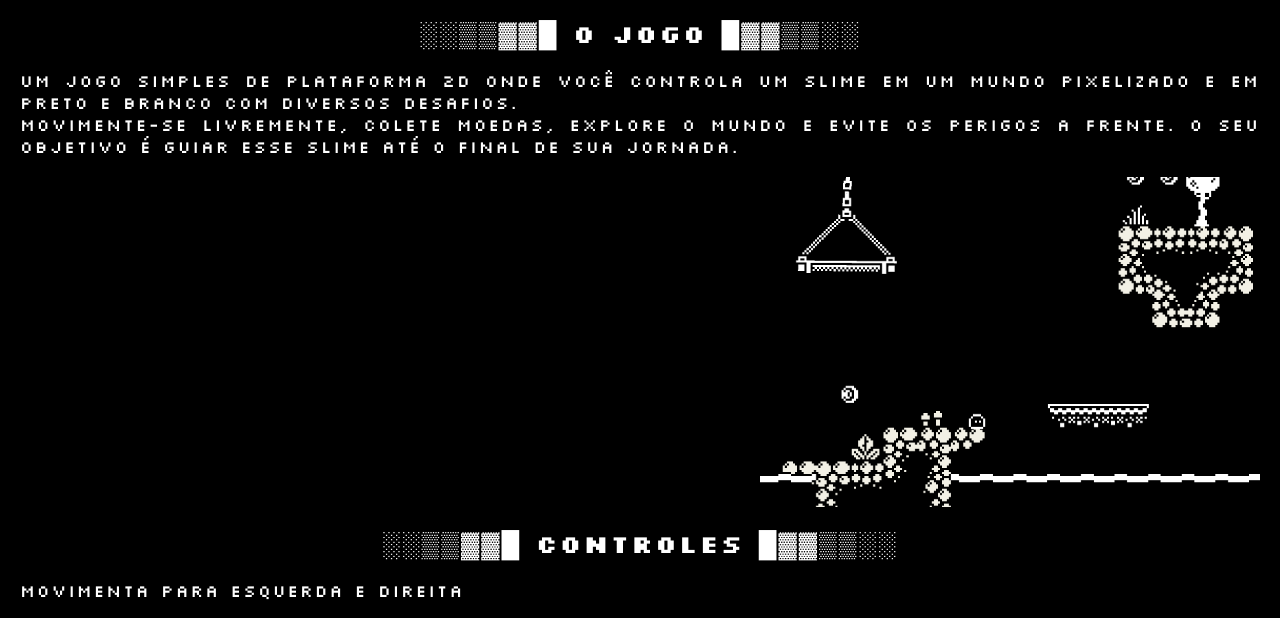
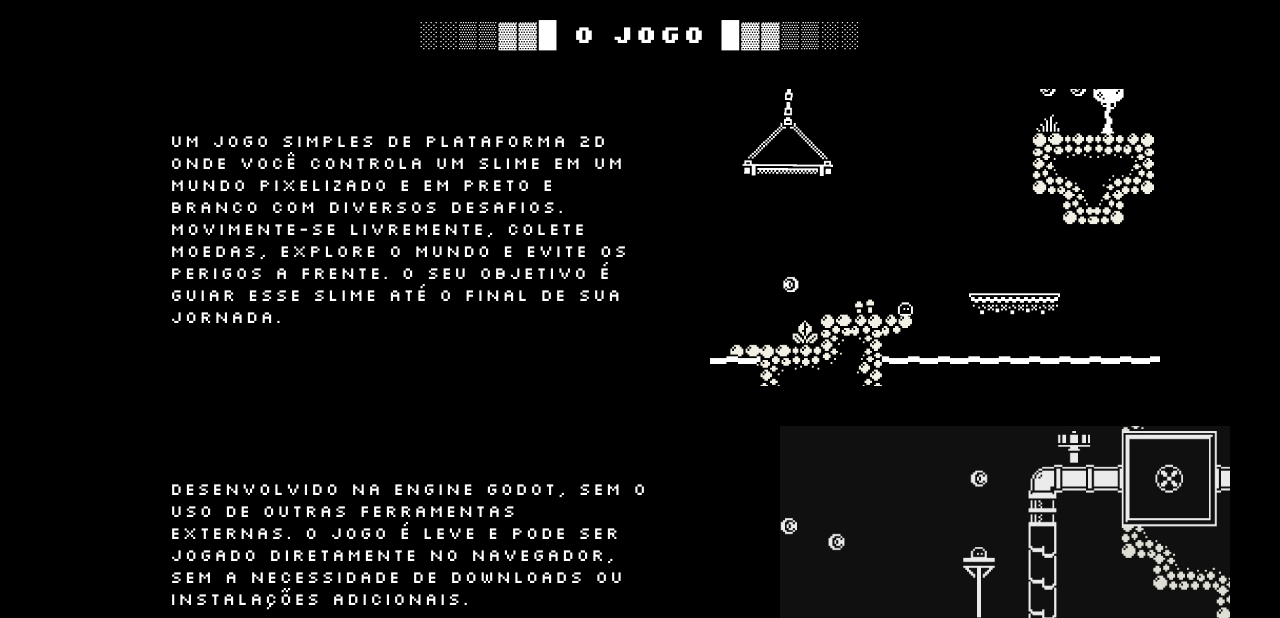
Before and after one commit to GRUNGERCHIHI/BLACK-ZONE, a plain HTML site: page blackzone-chihi.html in a window 1280 px wide. Shown: the part 332-950 px from the top of the page. Drawn offline with Linux system fonts and the light colour scheme.

Commit message:
getting closer

```diff
--- a/blackzone-chihi.html
+++ b/blackzone-chihi.html
@@ -20,19 +20,19 @@
 
         body {
             font-family: "Silkscreen", sans-serif;
-            height: 100vh;
+            min-height: 100vh;
             background: #000000;
             color: #ffffff;
             padding: 20px;
-            overflow: hidden;
+            overflow: auto;
         }
 
         p {
             font-family: "Silkscreen", sans-serif;
             font-size: 17px;
-            text-align: justify;
             margin-bottom: 20px;
             letter-spacing: 2px;
+            padding-left: 150px;
         }
 
         h1 {
@@ -73,15 +73,28 @@
             display: flex;
             justify-content: flex-end;
             gap: 10px;
-            margin: 20px 0;
+            margin: 20px 100px 20px 0px;
+            flex: 1;
         }
 
         .container-esquerda {
             display: flex;
             justify-content: flex-start;
             gap: 10px;
-            margin: 20px 0;
+            margin: 20px 0px 20px 100px;
+            flex: 1;
         }
+
+        .content-flex {
+            display: flex;
+            align-items: center;
+            gap: 30px;
+        }
+
+        .content-flex p {
+            flex: 1;
+        }
+
     </style>
 
 </head>
@@ -95,11 +108,23 @@
 
     <h2>░░▒▒▓▓█ O JOGO █▓▓▒▒░░</h2>
 
-    <p>Um jogo simples de plataforma 2D onde você controla um slime em um mundo pixelizado e em preto e branco com diversos desafios. <br>Movimente-se livremente, colete moedas, explore o mundo e evite os perigos a frente. O seu objetivo é guiar esse slime até o final de sua jornada.
+    <div class="content-flex">
+        <p>
+            Um jogo simples de plataforma 2D onde você controla um slime em um mundo pixelizado e em preto e branco com diversos desafios. <br>Movimente-se livremente, colete moedas, explore o mundo e evite os perigos a frente. O seu objetivo é guiar esse slime até o final de sua jornada.
+        </p>
         <div class="container-direita">
-            <img src="imagens/chihi-preview.png" alt="preview1" width="500" height="auto">
+            <img src="imagens/chihi-preview.png" alt="preview1" width="450" height="auto">
         </div>
-    </p>
+    </div>
+
+    <div class="content-flex">
+        <p>
+            Desenvolvido na engine Godot, sem o uso de outras ferramentas externas. O jogo é leve e pode ser jogado diretamente no navegador, sem a necessidade de downloads ou instalações adicionais.
+        </p>
+        <div class="container-esquerda">
+            <img src="imagens/chihiGIF.gif" alt="preview2" width="450" height="auto">
+        </div>
+    </div>
 
     <h2>░░▒▒▓▓█ CONTROLES █▓▓▒▒░░</h2>
 
--- a/style.css
+++ b/style.css
@@ -199,3 +199,17 @@ a:hover {
     opacity: 0.5;
     background: linear-gradient(#0f0,transparent);
 }
+
+.content-flex {
+    display: flex;
+    align-items: center;
+    gap: 30px;
+}
+
+.content-flex p {
+    flex: 1;
+}
+
+.container-direita {
+    flex: 1;
+}
```
